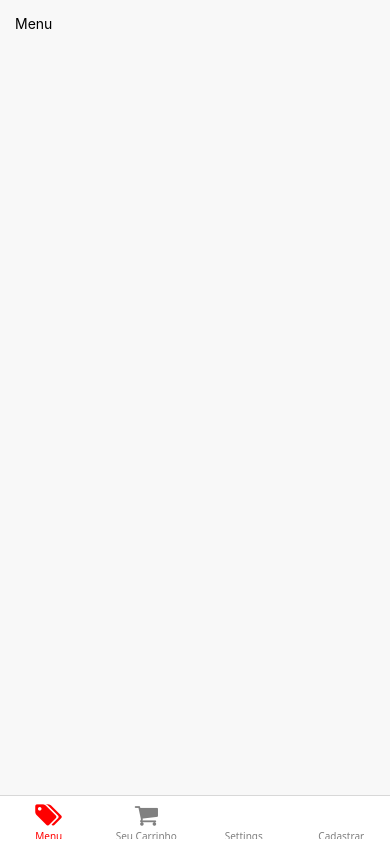
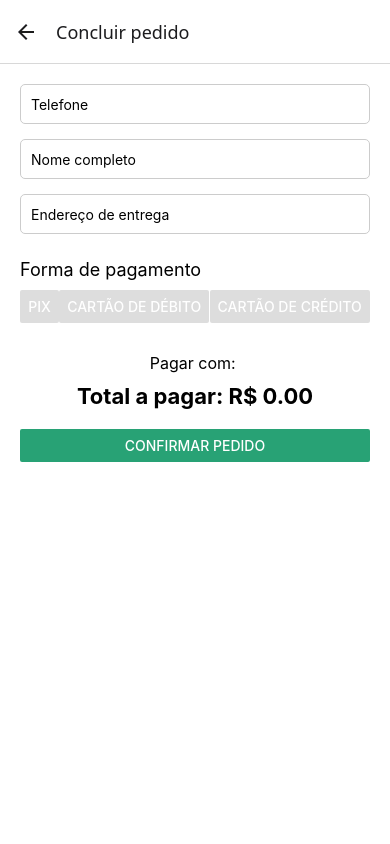
Before and after one commit to camilly-vl/CARDMOB, a React Native app in the folder ETAPA3/loja-react-app/: screen /Checkout in a window 390 px wide. Built offline with nearby package versions, Linux system fonts and the light colour scheme; no server answers.

Commit message:
Inclui tela de checkout

```diff
--- a/ETAPA3/loja-react-app/src/navigation/AppNavigator.tsx
+++ b/ETAPA3/loja-react-app/src/navigation/AppNavigator.tsx
@@ -13,6 +13,7 @@ import RegisterScreen from "../screens/RegisterScreen";
 import LoginScreen from "../screens/LoginScreen";
 import CatalogScreen from "../screens/catalog/CatalogScreen";
 import CartScreen from "../screens/cart/CartScreen";
+import CheckoutScreen from "../screens/cart/CheckoutScreen";
 
 const AppStack = createNativeStackNavigator<RootStackParamList>();
 const Tab = createBottomTabNavigator<TabParamList>();
@@ -74,6 +75,11 @@ function StackNavigator() {
         component={LoginScreen}
         options={{ title: "Acessar" }}
       />
+      <AppStack.Screen
+        name="Checkout"
+        component={CheckoutScreen}
+        options={{title: "Concluir pedido"}}
+      />
     </AppStack.Navigator>
   );
 }
--- a/ETAPA3/loja-react-app/src/navigation/AuthNavigator.tsx
+++ b/ETAPA3/loja-react-app/src/navigation/AuthNavigator.tsx
@@ -7,6 +7,7 @@ import { AuthStackParamList, AuthTabParamList } from './types';
 import HomeScreen from "../screens/HomeScreen";
 // importar depois que implementar: DetailsScreen, SettingsScreen
 import ProfileScreen from "../screens/auth/ProfileScreen";
+import CheckoutScreen from "../screens/cart/CheckoutScreen";
 
 const Stack = createNativeStackNavigator<AuthStackParamList>();
 const Tab = createBottomTabNavigator<AuthTabParamList>();
@@ -37,6 +38,11 @@ function AuthStackNavigator() {
         component={HomeScreen}
         options={{ title: 'Detalhes' }}
       />
+      <Stack.Screen
+        name="Checkout"
+        component={CheckoutScreen}
+        options={{title: 'Concluir pedido'}}
+      />
     </Stack.Navigator>
   );
 }
--- a/ETAPA3/loja-react-app/src/navigation/types.ts
+++ b/ETAPA3/loja-react-app/src/navigation/types.ts
@@ -11,6 +11,7 @@ export type RootStackParamList = {
   Tabs: NavigatorScreenParams<TabParamList>;
   Details: { itemId: number };
   Login: undefined;
+  Checkout: undefined;
 }
 
 export type AuthTabParamList = {
@@ -21,4 +22,5 @@ export type AuthTabParamList = {
 export type AuthStackParamList = {
   Tabs: NavigatorScreenParams<AuthTabParamList>;
   Details: { itemId: number};
+  Checkout: undefined;
 }
--- a/ETAPA3/loja-react-app/src/screens/cart/CartScreen.tsx
+++ b/ETAPA3/loja-react-app/src/screens/cart/CartScreen.tsx
@@ -49,7 +49,7 @@ const CartScreen = ({ navigation }: any) => {
                             <Text style={styles.continueButtonText}>Continuar comprando</Text>
                         </TouchableOpacity>
                         <TouchableOpacity
-                            onPress={() => navigation.navigate('Catalog')}
+                            onPress={() => navigation.navigate('Checkout')}
                             style={styles.checkoutButton}
                         >
                             <Text style={styles.checkoutButtonText}>Concluir Pedido</Text>
--- /dev/null
+++ b/ETAPA3/loja-react-app/src/screens/cart/CheckoutScreen.tsx
@@ -0,0 +1,133 @@
+import React, { useState, useContext } from "react";
+import {
+    View,
+    Text,
+    TextInput,
+    StyleSheet,
+    Platform,
+    ScrollView,
+    KeyboardAvoidingView,
+    Button,
+} from "react-native";
+
+import { useShop } from "../../contexts/ShopContext";
+
+const CheckoutScreen = ( {navigation}: any) => {
+    const { getTotalPrice, clearCart } = useShop();
+    const [phone, setPhone] = useState('');
+    const [address, setAddress] = useState('');
+    const [customer, setCustomer] = useState('');
+    const [paymentOption, setPaymentOption] = useState('');
+
+    const confirmOrder = async () => {
+        const customerInfo = {
+            customerName: customer,
+            customerPhone: phone,
+            customerAddress: address,
+        }
+        // enviar para o backend
+        // todo: implementar o serviço de "checkout"
+        alert('Pedido confirmado!');
+        clearCart();
+        console.log(customerInfo);
+        navigation.navigate('Catalog');
+    }
+
+    return (
+        <KeyboardAvoidingView
+            style={{flex: 1}}
+            behavior={Platform.OS === 'ios' ? 'padding' : undefined}
+        >
+            <ScrollView contentContainerStyle={styles.container}>
+                <TextInput
+                    style={styles.input}
+                    placeholder="Telefone"
+                    value={phone}
+                    onChangeText={setPhone}
+                    keyboardType="phone-pad"
+                />
+                <TextInput
+                    style={styles.input}
+                    placeholder="Nome completo"
+                    value={customer}
+                    onChangeText={setCustomer}
+                />
+                <TextInput
+                    style={styles.input}
+                    placeholder="Endereço de entrega"
+                    value={address}
+                    onChangeText={setAddress}
+                />
+                <Text style={styles.label}>Forma de pagamento</Text>
+                <View style={styles.paymentOption}>
+                    <Button
+                        title="PIX"
+                        onPress={() => setPaymentOption('PIX')}
+                        color={paymentOption === 'PIX' ? '#007BFF' : '#DDD'}
+                    />
+                    <Button
+                        title="Cartão de débito"
+                        onPress={() => setPaymentOption('Cartão de débito')}
+                        color={paymentOption === 'Cartão de débito' ? '#007BFF' : '#DDD'}
+                    />
+                    <Button
+                        title="Cartão de crédito"
+                        onPress={() => setPaymentOption('Cartão de crédito')}
+                        color={paymentOption === 'Cartão de crédito' ? '#007BFF' : '#DDD'}
+                    />
+                </View>
+                <Text style={styles.selectedPayment}>Pagar com: {paymentOption}</Text>
+                <Text style={styles.totalText}>Total a pagar: R$ {getTotalPrice()}</Text>
+                <Button
+                    title="Confirmar pedido"
+                    onPress={confirmOrder}
+                    color='#28A275'
+                />
+            </ScrollView>
+
+        </KeyboardAvoidingView>
+    );
+
+}
+export default CheckoutScreen;
+
+const styles = StyleSheet.create({
+    container: {
+        flex: 1,
+        padding: 20,
+        backgroundColor: '#fff',
+    },
+    totalText: {
+        fontSize: 22,
+        fontWeight: 'bold',
+        textAlign: 'center',
+        marginBottom: 20,
+    },
+    title: {
+        fontSize: 24,
+        fontWeight: 'bold',
+        marginBottom: 20,
+    },
+    input: {
+        height: 40,
+        borderColor: '#ccc',
+        borderWidth: 1,
+        marginBottom: 15,
+        paddingHorizontal: 10,
+        borderRadius: 5,
+    },
+    label: {
+        fontSize: 18,
+        marginVertical: 10,
+    },
+    paymentOption: {
+        flexDirection: 'row',
+        justifyContent: 'space-around',
+        marginBottom: 20,
+    },
+    selectedPayment: {
+        fontSize: 16,
+        marginVertical: 10,
+        textAlign: 'center'
+    },
+});
```
